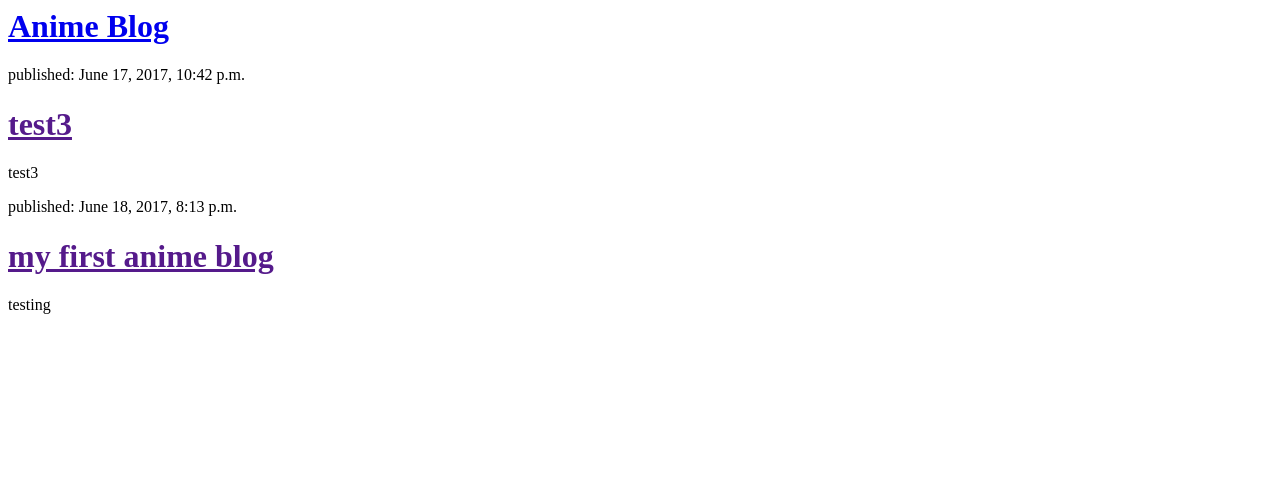
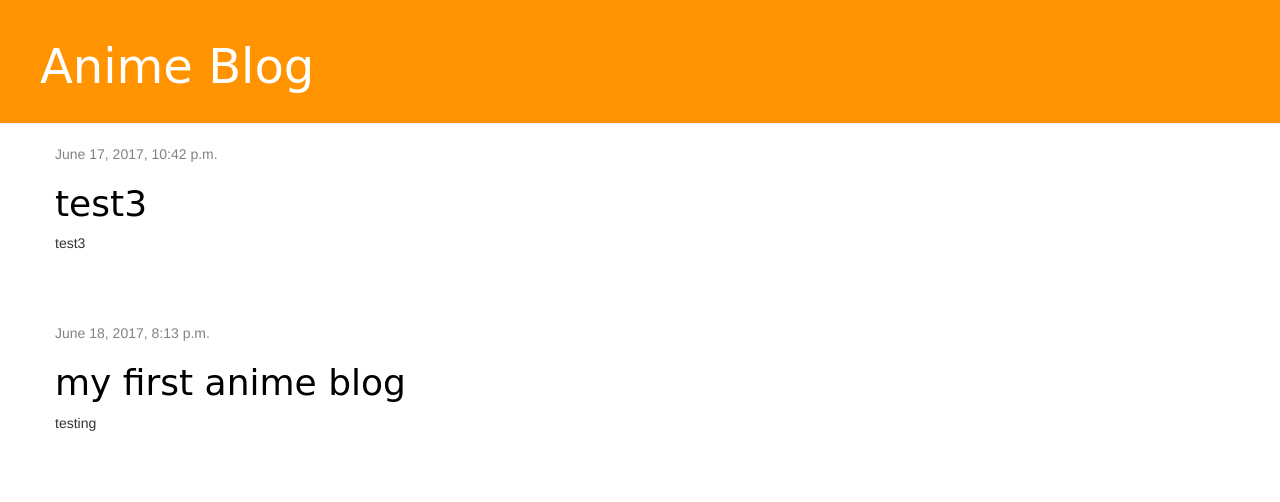
Before and after one commit to carrington10/blog, a Django app: page / in a window 1280 px wide. Shown: the top 502 px of the page. Run offline with Django 3.2, Linux system fonts and the light colour scheme; data comes from the database, SQL or seed files in the repository; some libraries are stand-ins or nearby versions.

Commit message:
added view and template for detailed blog post as well as CSS

```diff
--- /dev/null
+++ b/blog/static/css/blog.css
@@ -0,0 +1,47 @@
+
+.page-header {
+    background-color: #ff9400;
+    margin-top: 0;
+    padding: 20px 20px 20px 40px;
+}
+
+.page-header h1, .page-header h1 a, .page-header h1 a:visited, .page-header h1 a:active {
+    color: #ffffff;
+    font-size: 36pt;
+    text-decoration: none;
+}
+
+.content {
+    margin-left: 40px;
+}
+
+h1, h2, h3, h4 {
+    font-family: 'sans-serif', cursive;
+}
+
+.date {
+    color: #828282;
+}
+
+.save {
+    float: right;
+}
+
+.post-form textarea, .post-form input {
+    width: 100%;
+}
+
+.top-menu, .top-menu:hover, .top-menu:visited {
+    color: #ffffff;
+    float: right;
+    font-size: 26pt;
+    margin-right: 20px;
+}
+
+.post {
+    margin-bottom: 70px;
+}
+
+.post h1 a, .post h1 a:visited {
+    color: #000000;
+}
--- /dev/null
+++ b/blog/templates/blog/base.html
@@ -0,0 +1,23 @@
+{% load staticfiles %}
+<html>
+    <head>
+        <title>Anime  blog</title>
+        <link rel="stylesheet" href="//maxcdn.bootstrapcdn.com/bootstrap/3.2.0/css/bootstrap.min.css">
+        <link rel="stylesheet" href="//maxcdn.bootstrapcdn.com/bootstrap/3.2.0/css/bootstrap-theme.min.css">
+        <link href='//fonts.googleapis.com/css?family=Lobster&subset=latin,latin-ext' rel='stylesheet' type='text/css'>
+        <link rel="stylesheet" href="{% static 'css/blog.css' %}">
+    </head>
+    <body>
+    <div class="page-header">
+        <h1><a href="/">Anime Blog</a></h1>
+    </div>
+    <div class="content container">
+        <div class="row">
+            <div class="col-md-8">
+            {% block content %}
+            {% endblock %}
+            </div>
+        </div>
+    </div>
+</body>
+</html>
--- a/blog/templates/blog/post_list.html
+++ b/blog/templates/blog/post_list.html
@@ -1,14 +1,35 @@
+{% extends 'blog/base.html' %}
+{% load staticfiles %}
 <html>
-  <div>
-	<h1> <a href="/"> Anime Blog </a></h1>
-  </div>
+    <head>
+        <title>Anime blog</title>
+        <link rel="stylesheet" href="//maxcdn.bootstrapcdn.com/bootstrap/3.2.0/css/bootstrap.min.css">
+        <link rel="stylesheet" href="//maxcdn.bootstrapcdn.com/bootstrap/3.2.0/css/bootstrap-theme.min.css">
+        <link href='//fonts.googleapis.com/css?family=Lobster&subset=latin,latin-ext' rel='stylesheet' type='text/css'>
+        <link rel="stylesheet" href="{% static 'css/blog.css' %}">
+    </head>
+    <body>
+        <div class="page-header">
+            <h1><a href="/">Anime Blog</a></h1>
+        </div>
 
-{% for post in posts%}
-	<div>
-          <p> published: {{ post.published_date }}</p>
-	  <h1><a href="">{{ post.title }}</a></h1>
-	  <p>{{ post.text |linebreaksbr }}</p>
+        <div class="content container">
+            <div class="row">
+                <div class="col-md-8">
+
+             {% block content %}
+                {% for post in posts %}
+                    <div class="post">
+                        <div class="date">
+                            {{ post.published_date }}
+                        </div>
+                           <h1><a href="{% url 'post_detail' pk=post.pk %}">{{ post.title }}</a></h1>
+                        <p>{{ post.text|linebreaksbr }}</p>
+                    </div>
+                {% endfor %}
+             {% endblock %}
+                </div>
+            </div>
         </div>
-{% endfor %}
-
+    </body>
 </html>
--- a/blog/urls.py
+++ b/blog/urls.py
@@ -3,6 +3,6 @@ from django.conf.urls import url
 from . import views
 
 urlpatterns = [
-
-    url(r'^$',views.post_list,name='post_list'),
+    url(r'^$', views.post_list, name='post_list'),
+    url(r'^post/(?P<pk>\d+)/$', views.post_detail, name='post_detail'),
 ]
--- a/blog/views.py
+++ b/blog/views.py
@@ -2,7 +2,15 @@
 from django.shortcuts import render
 from django.utils import timezone
 from .models import Post
+from django.shortcuts import render, get_object_or_404
 
 def post_list(request):
+
     posts = Post.objects.filter(published_date__lte=timezone.now()).order_by('published_date')
+
     return render(request, 'blog/post_list.html', {'posts': posts})
+
+def post_detail(request, pk):
+    Post.objects.get(pk=pk)
+    post = get_object_or_404(Post, pk=pk)
+    return render(request, 'blog/post_detail.html', {'post': post})
```
Also changed, not shown: blog/templates/base.html (added, +23 -0 lines).
